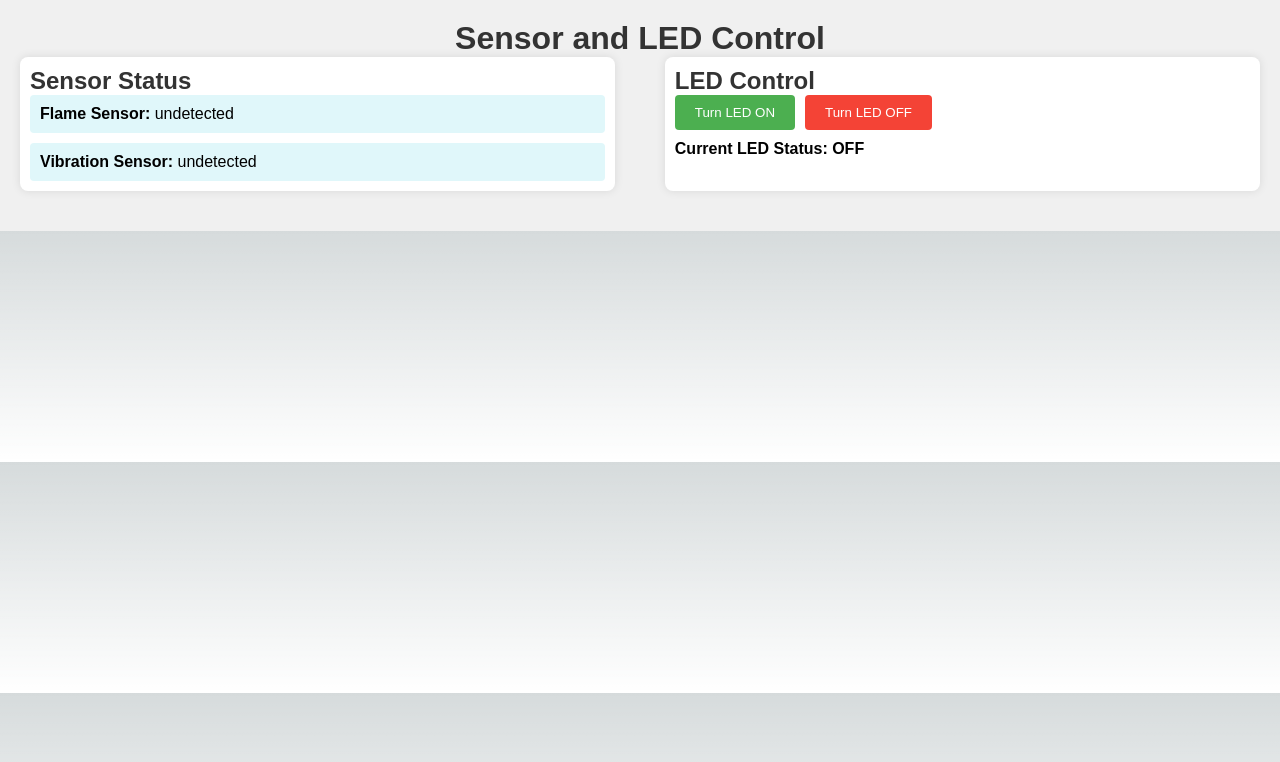
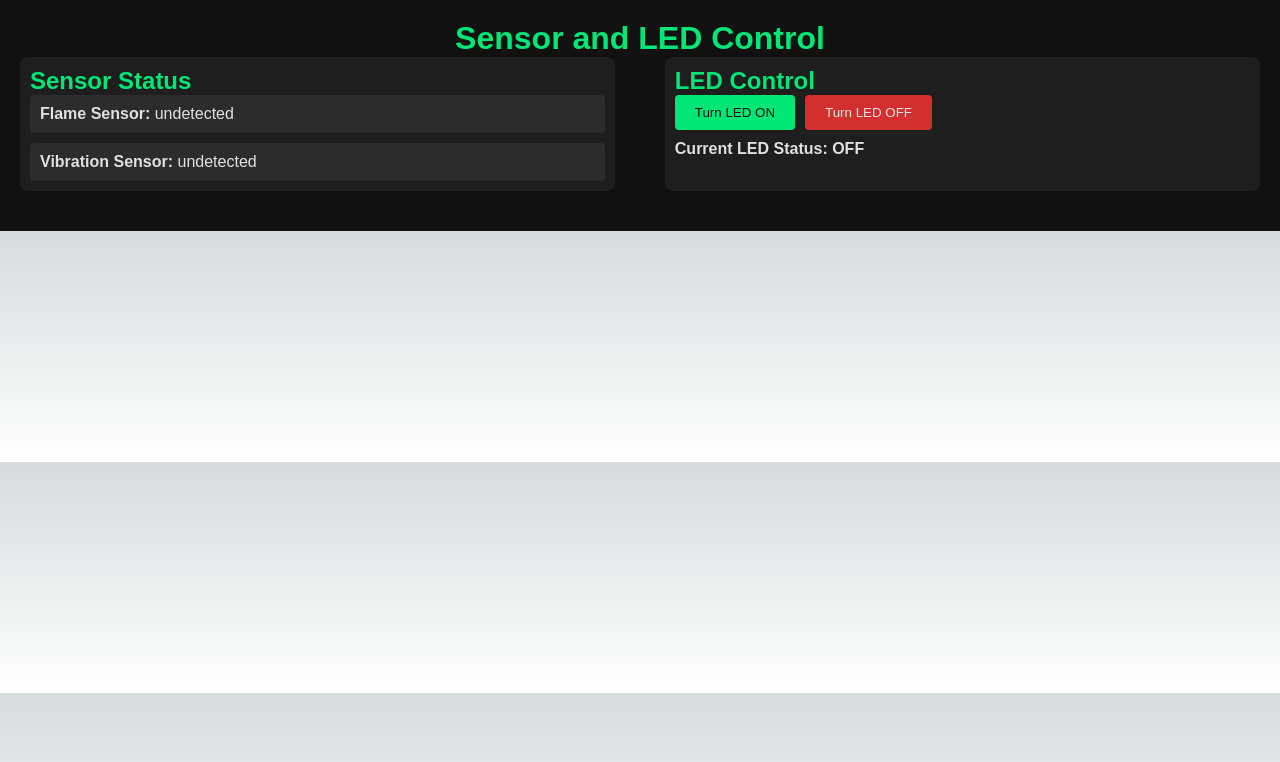
Before and after one commit to 9Mongkol/minipromon, a Next.js app: page / in a window 1280 px wide. Shown: the top 762 px of the page. Built offline with nearby package versions, Linux system fonts and the light colour scheme; no server answers; the database is empty.

Commit message:
butiCode2

```diff
--- a/src/app/page.js
+++ b/src/app/page.js
@@ -48,33 +48,33 @@ const Home = () => {
     };
 
     return (
-        <div style={{ fontFamily: 'Arial, sans-serif', padding: '20px', backgroundColor: '#f0f0f0' }}>
-            <h1 style={{ textAlign: 'center', color: '#333' }}>Sensor and LED Control</h1>
+        <div style={{ fontFamily: 'Arial, sans-serif', padding: '20px', backgroundColor: '#121212', color: '#e0e0e0' }}>
+            <h1 style={{ textAlign: 'center', color: '#00e676' }}>Sensor and LED Control</h1>
 
             <div style={{ display: 'flex', justifyContent: 'space-between', marginBottom: '20px' }}>
-                <div style={{ width: '48%', padding: '10px', borderRadius: '8px', backgroundColor: '#fff', boxShadow: '0 0 10px rgba(0,0,0,0.1)' }}>
-                    <h2 style={{ color: '#333' }}>Sensor Status</h2>
-                    <div style={{ marginBottom: '10px', padding: '10px', borderRadius: '4px', backgroundColor: '#e0f7fa' }}>
+                <div style={{ width: '48%', padding: '10px', borderRadius: '8px', backgroundColor: '#1e1e1e', boxShadow: '0 0 10px rgba(0,0,0,0.3)' }}>
+                    <h2 style={{ color: '#00e676' }}>Sensor Status</h2>
+                    <div style={{ marginBottom: '10px', padding: '10px', borderRadius: '4px', backgroundColor: '#2c2c2c' }}>
                         <strong>Flame Sensor:</strong> {sensorStatus.flame}
                     </div>
-                    <div style={{ padding: '10px', borderRadius: '4px', backgroundColor: '#e0f7fa' }}>
+                    <div style={{ padding: '10px', borderRadius: '4px', backgroundColor: '#2c2c2c' }}>
                         <strong>Vibration Sensor:</strong> {sensorStatus.vibration}
                     </div>
                 </div>
 
-                <div style={{ width: '48%', padding: '10px', borderRadius: '8px', backgroundColor: '#fff', boxShadow: '0 0 10px rgba(0,0,0,0.1)' }}>
-                    <h2 style={{ color: '#333' }}>LED Control</h2>
+                <div style={{ width: '48%', padding: '10px', borderRadius: '8px', backgroundColor: '#1e1e1e', boxShadow: '0 0 10px rgba(0,0,0,0.3)' }}>
+                    <h2 style={{ color: '#00e676' }}>LED Control</h2>
                     <button
                         onClick={() => handleUpdate(1)}
-                        style={{ padding: '10px 20px', marginRight: '10px', border: 'none', borderRadius: '4px', backgroundColor: '#4caf50', color: '#fff', cursor: 'pointer' }}>
+                        style={{ padding: '10px 20px', marginRight: '10px', border: 'none', borderRadius: '4px', backgroundColor: '#00e676', color: '#121212', cursor: 'pointer' }}>
                         Turn LED ON
                     </button>
                     <button
                         onClick={() => handleUpdate(0)}
-                        style={{ padding: '10px 20px', border: 'none', borderRadius: '4px', backgroundColor: '#f44336', color: '#fff', cursor: 'pointer' }}>
+                        style={{ padding: '10px 20px', border: 'none', borderRadius: '4px', backgroundColor: '#d32f2f', color: '#e0e0e0', cursor: 'pointer' }}>
                         Turn LED OFF
                     </button>
-                    <p style={{ marginTop: '10px', color: '#333' }}>{responseMessage}</p>
+                    <p style={{ marginTop: '10px', color: '#e0e0e0' }}>{responseMessage}</p>
                     <p style={{ marginTop: '10px', fontWeight: 'bold' }}>Current LED Status: {ledStatus === 1 ? 'ON' : 'OFF'}</p>
                 </div>
             </div>
```
